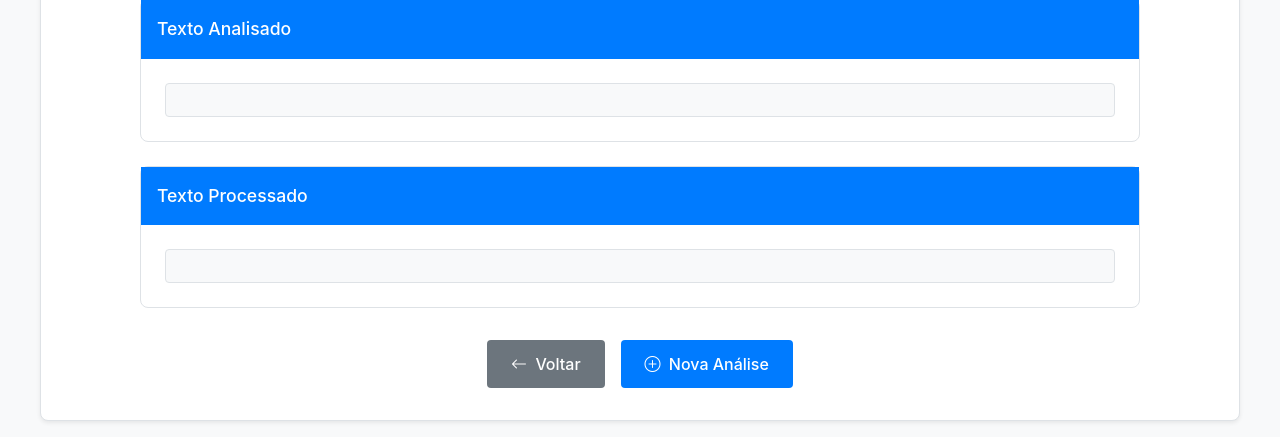
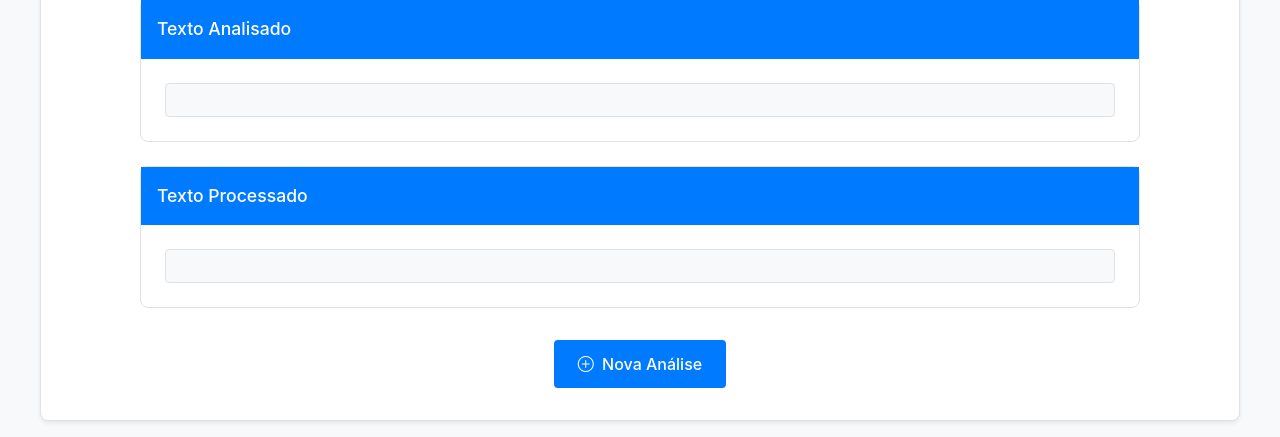
Before and after one commit to jhenriquevb/email-classifier, a FastAPI app: template app/templates/result.html in a window 1280 px wide. Shown: the part 574-1011 px from the top of the page. Run offline with FastAPI, Linux system fonts and the light colour scheme; the template is opened without the code that fills it, so the values that code supplies are empty; some libraries are stand-ins or nearby versions.

Commit message:
remover botão desnecessário de result.html

```diff
--- a/app/templates/result.html
+++ b/app/templates/result.html
@@ -94,10 +94,6 @@
         </div>
 
         <div class="action-buttons">
-          <a href="/" class="btn-back">
-            <i class="bi bi-arrow-left me-1"></i>
-            Voltar
-          </a>
           <a href="/" class="btn-new-analysis">
             <i class="bi bi-plus-circle me-1"></i>
             Nova Análise
```
